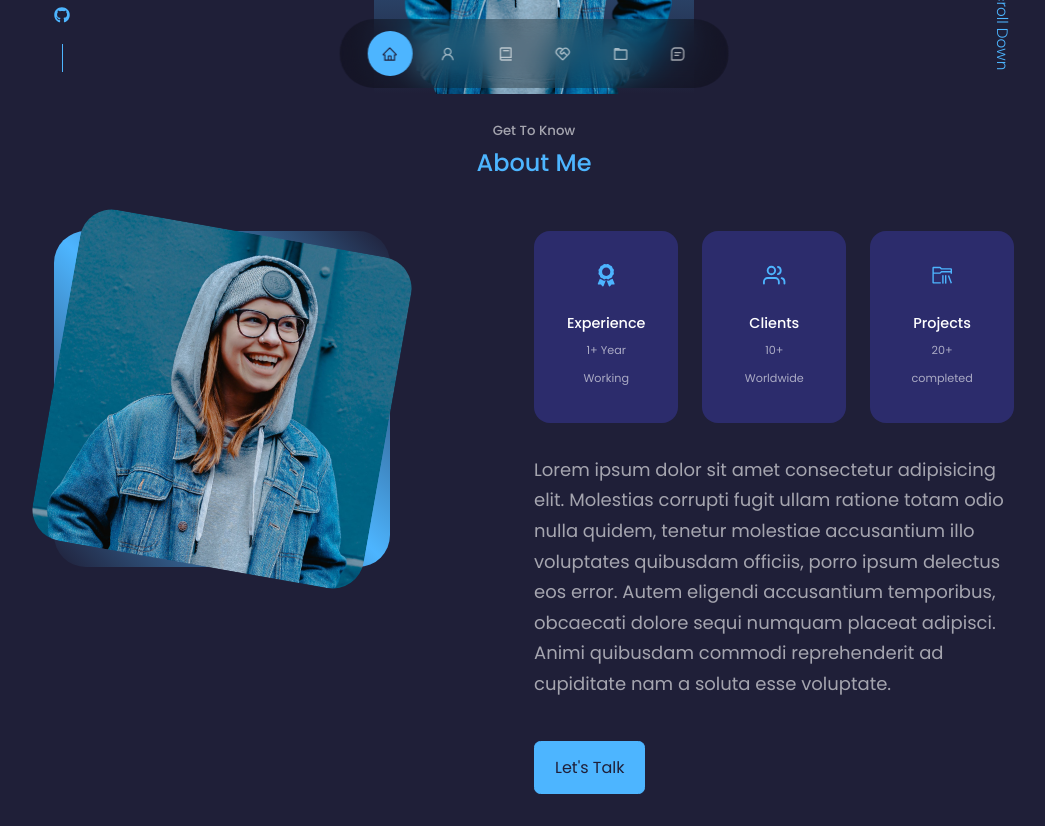
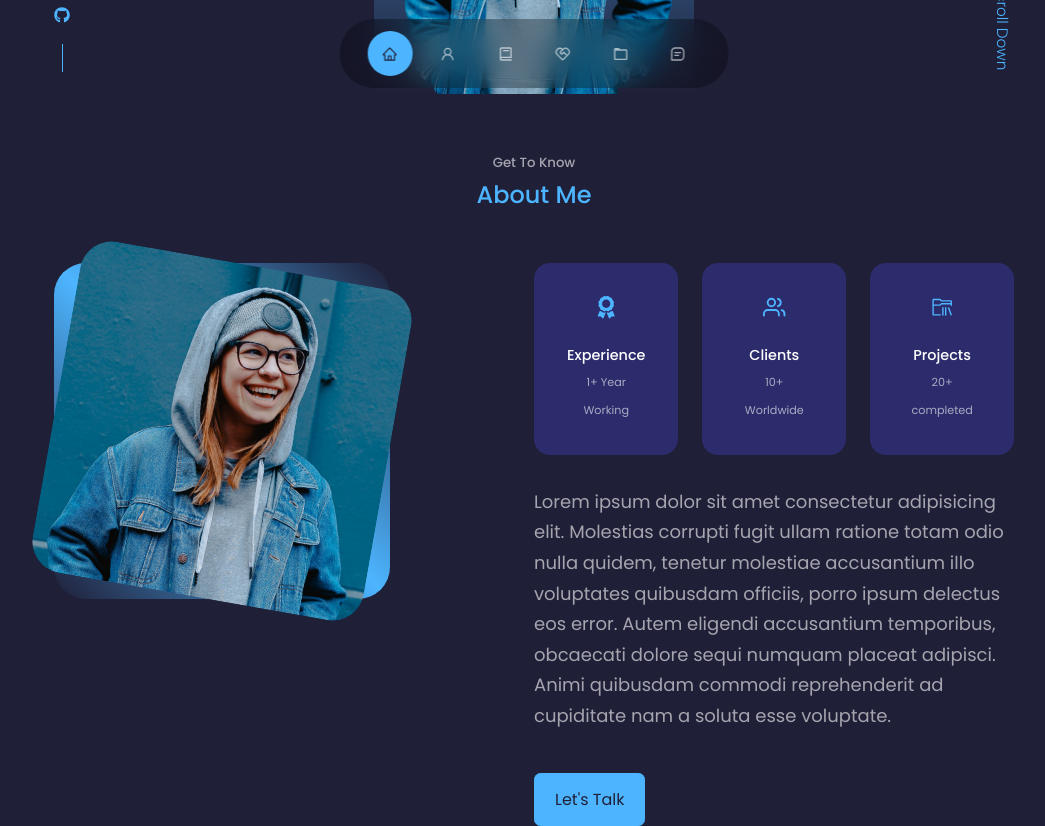
Before and after one commit to OmidRashidiFam/portfolio-website, a React (Create React App) app: page / in a window 1280 px wide. Shown: the part 680-1506 px from the top of the page, without its empty margins (106-1151 px from the left). Before the commit the page ends 1474 px from the top, so only its background shows below. Built offline with nearby package versions, Linux system fonts and the light colour scheme.

Commit message:
some minor changes

```diff
--- a/src/components/about/About.css
+++ b/src/components/about/About.css
@@ -1,6 +1,7 @@
-section#about{
-  margin-top: 0rem !important;
+section#about {
+  margin-top: 2rem !important;
 }
+
 .about__container {
   display: grid;
   grid-template-columns: 35% 50%;
@@ -8,12 +9,10 @@ section#about{
 }
 
 .about__me {
-  background: linear-gradient(
-    45deg,
+  background: linear-gradient(45deg,
       transparent,
       var(--color-primary),
-    transparent
-  );
+      transparent);
   width: 100%;
   aspect-ratio: 1;
   border-radius: 2rem;
@@ -75,8 +74,7 @@ section#about{
 }
 
 /* =============== media queies for larg divices =============== */
-@media screen and (max-width: 1440px) {
-}
+@media screen and (max-width: 1440px) {}
 
 /* =============== media queies for medium divices =============== */
 @media screen and (max-width: 1024px) {
@@ -84,10 +82,12 @@ section#about{
     grid-template-columns: 1fr;
     gap: 0;
   }
+
   .about__me {
     width: 50%;
     margin: 2rem auto 4rem;
   }
+
   .about__content p {
     margin: 1rem 0 1.5rem;
   }
@@ -99,13 +99,16 @@ section#about{
     width: 65%;
     margin: 0 auto 3rem;
   }
-  .about__cards{
+
+  .about__cards {
     grid-template-columns: 1fr 1fr;
     gap: 1rem;
   }
+
   .about__content {
     text-align: center;
   }
+
   .about__content p {
     margin: 1.5rem 0;
   }
```
Lines whose indentation alone changed are shown as unchanged.
